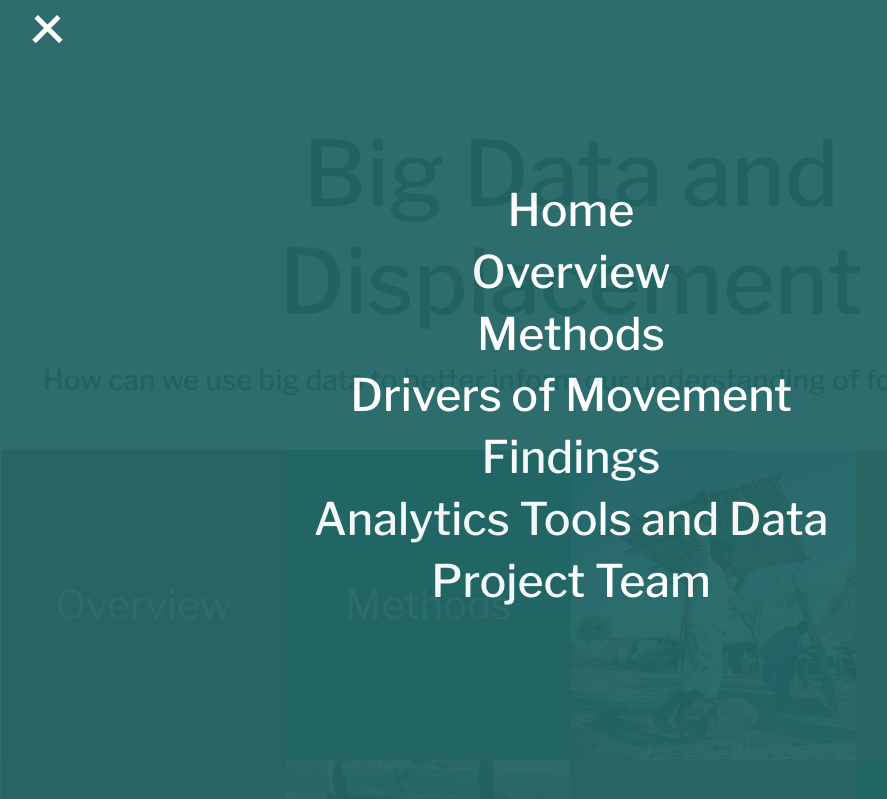
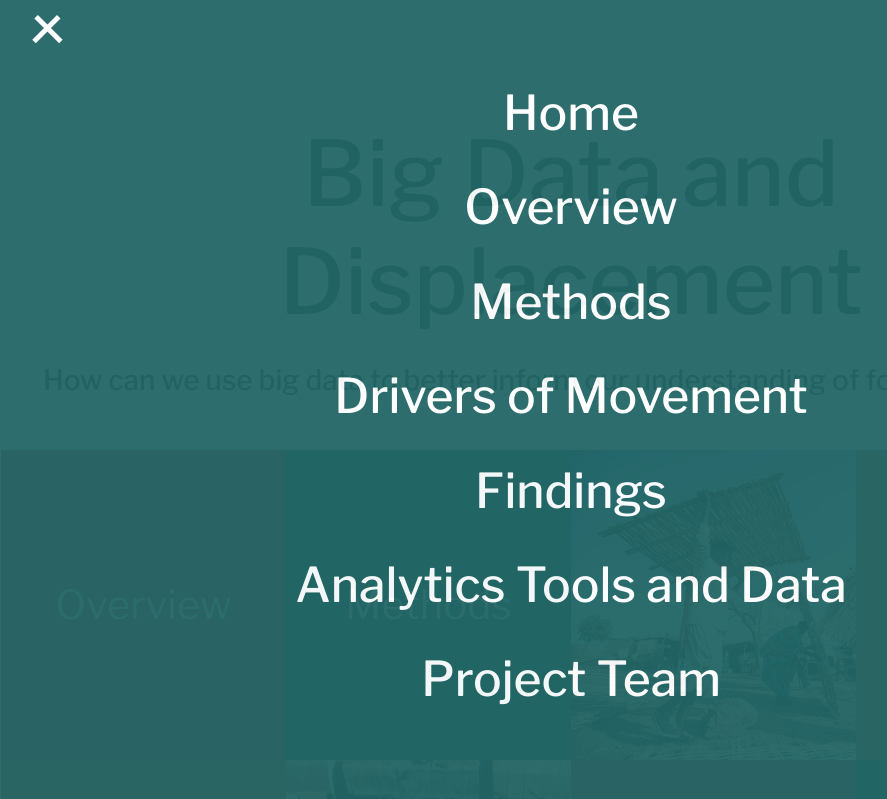
Before and after one commit to camdenblatchly/Data_Displacement_Webpage, a plain HTML site: page index.html in a window 1280 px wide. Both pictures are taken after a click on the element 117 px from the left and 24 px from the top of the page. Shown: the top 799 px of the page, without its empty margins (69-956 px from the left). Drawn offline with nearby package versions, Linux system fonts and the light colour scheme.

```diff
--- a/css/navigation.css
+++ b/css/navigation.css
@@ -64,7 +64,8 @@
 }
 
 #text h1 {
-    font-size:3.5vw;
+    font-size: 6vh;
+    line-height: 1.8;
 }
 
 #text a {
--- a/index.html
+++ b/index.html
@@ -211,7 +211,7 @@
             <a class="animsition-link" href="methods/methods.html"><h1>Methods</h1></a>
             <a class="animsition-link" href="drivers-of-movement/drivers.html"><h1>Drivers of Movement</h1></a>
             <a class="animsition-link" href="findings/findings.html"><h1>Findings</h1></a>
-            <a class="animsition-link" href=""><h1>Analytics Tools and Data</h1></a>
+            <a class="animsition-link" href="visual-analytics/forcedMigration/working/index.html"><h1>Analytics Tools and Data</h1></a>
             <a class="animsition-link" href="project-team/project-team.html"><h1>Project Team</h1></a>
         </div>
     </div>
@@ -295,7 +295,7 @@
                 data portal to support research in this area. Our interactive visualizations attempt to highlight
                 the relationship between chatter and buzz from 100s of millions of tweets in both English and
                 Arabic on Twitter and ISIS movement through Iraq.</p>
-            <a href="" class="animsition-link" >Learn More</a>
+            <a href="visual-analytics/forcedMigration/working/index.html" class="animsition-link" >Learn More</a>
         </div>
         <div class="col-sm-8" id="tools_photo"></div>
     </div>
```
